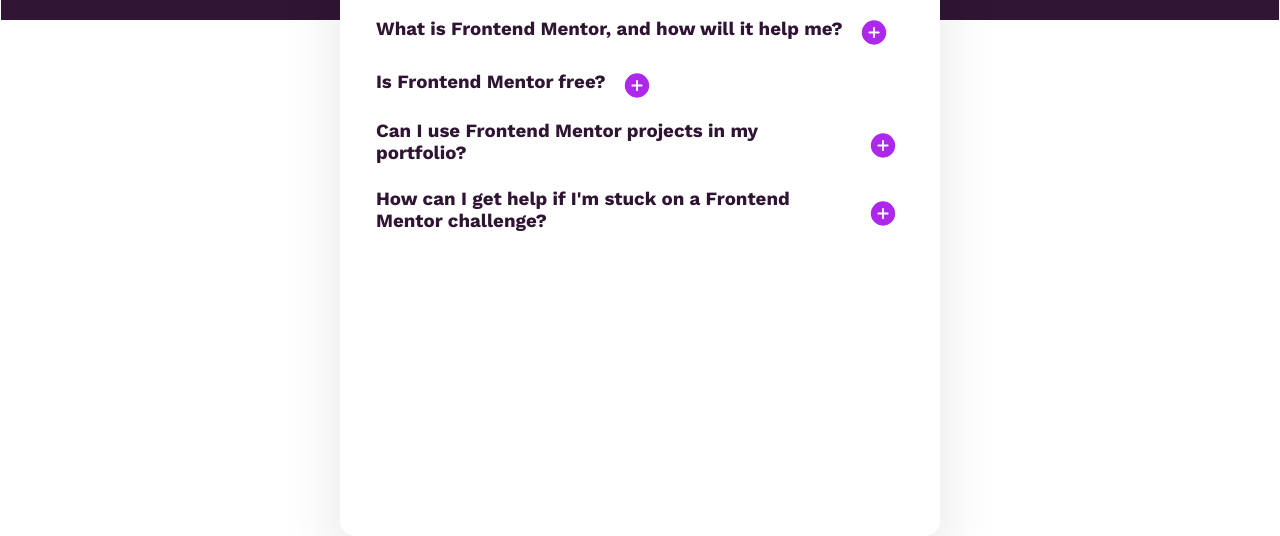
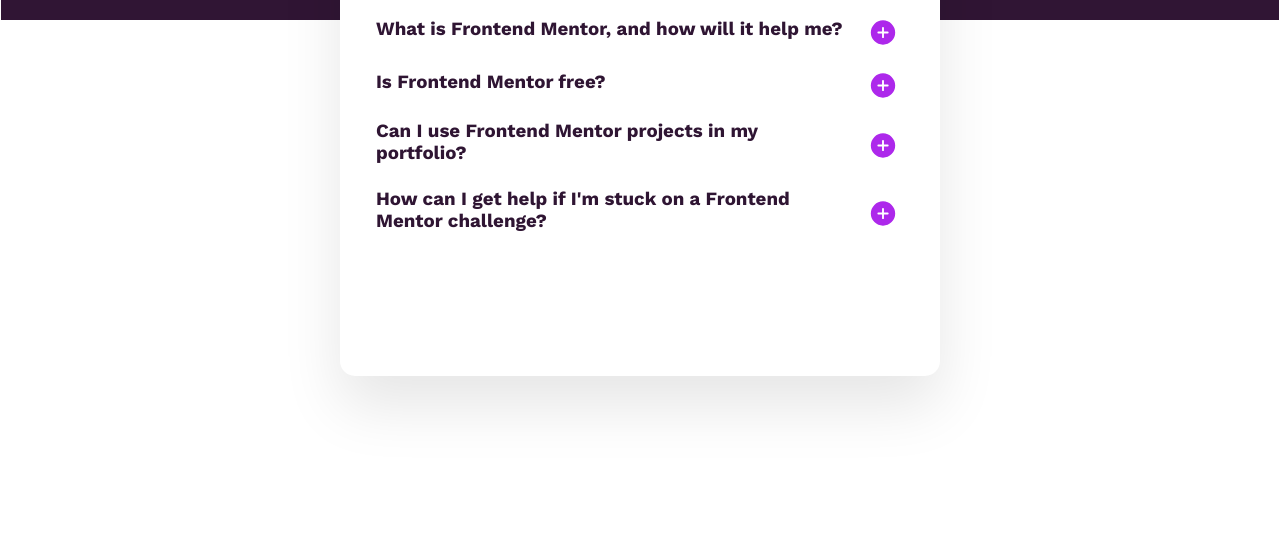
Before and after one commit to asadbekdev07/asadbekdev-faq-accordion, a plain HTML site: page index.html in a window 1280 px wide. Shown: the part 264-800 px from the top of the page. Drawn offline with Linux system fonts and the light colour scheme.

Commit message:
Fix style problems

```diff
--- a/css/styles.scss
+++ b/css/styles.scss
@@ -134,12 +134,13 @@ select:-webkit-autofill:focus {
   top: 160px;
   left: 0;
   right: 0;
-  bottom: 0;
+  bottom: 160px;
   margin: auto;
   padding: 36px;
   border-radius: 15px;
   box-shadow: 0 30px 60px #0000001a;
   max-width: 600px;
+  min-height: 450px;
   background-color: $color-white;
 }
 .card__title {
@@ -163,13 +164,22 @@ select:-webkit-autofill:focus {
 
 .accordion__item-header {
   display: flex;
+  justify-content: space-between;
   align-items: center;
+  color: $color-dark-purple;
+  transition: color 0.3s ease;
+
+  &:active {
+    color: $color-grayish-purple;
+    }
 }
 .accordion__item-title {
   margin-top: 0;
   margin-bottom: 10px;
   margin-right: 10px;
+  cursor: pointer;
 }
+
 .accordion__item-toggler {
   border: 0;
   background-color: $color-white;
```
Also changed, not shown: js/main.js (+0 -54 lines), css/styles.css, 1 other file.
